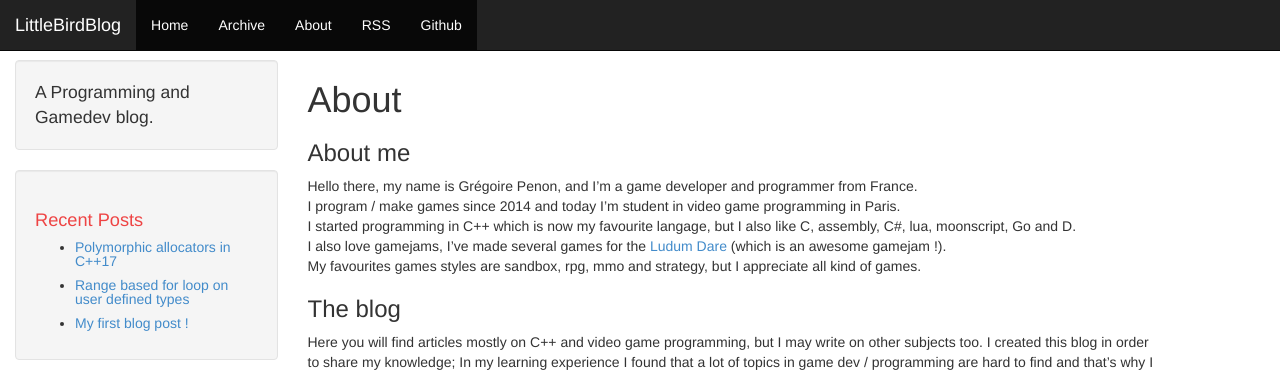
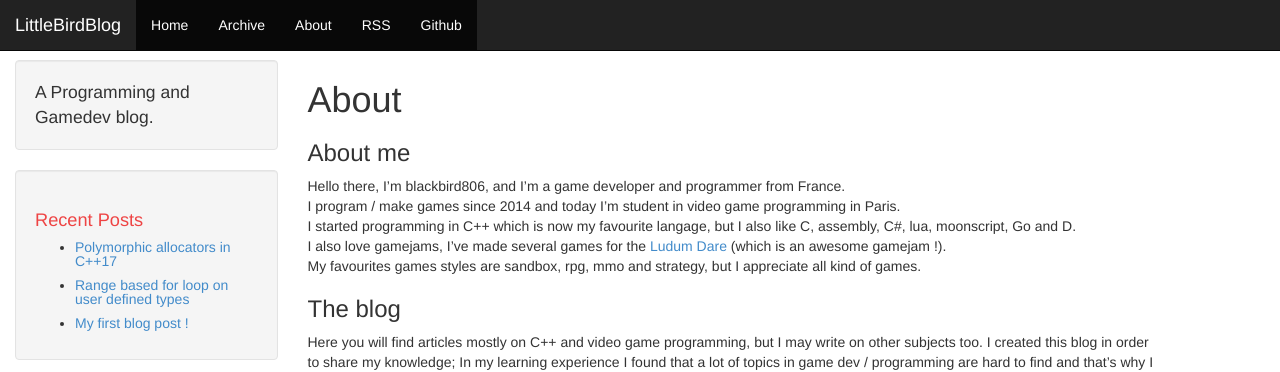
Before and after one commit to blackbird806/LittleBirdBlog, a Jekyll site: the page built from about.md, in a window 1280 px wide. Shown: the top 372 px of the page. Built offline with Jekyll 4.4.1, drawn with Linux system fonts in a browser that asks for light colours.

Commit message:
minor fix

```diff
--- a/about.md
+++ b/about.md
@@ -5,7 +5,7 @@ title: About
 
 ### About me
 
-Hello there, my name is Grégoire Penon, and I'm a game developer and programmer from France.
+Hello there, I'm blackbird806, and I'm a game developer and programmer from France.
 I program / make games since 2014 and today I'm student in video game programming in Paris.
 I started programming in C++ which is now my favourite langage, but I also like C, assembly, C#, lua, moonscript, Go and D.
 I also love gamejams, I've made several games for the [Ludum Dare](https://ldjam.com/) (which is an awesome gamejam !).
```
